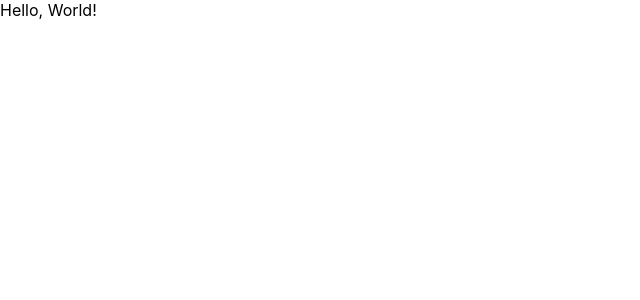
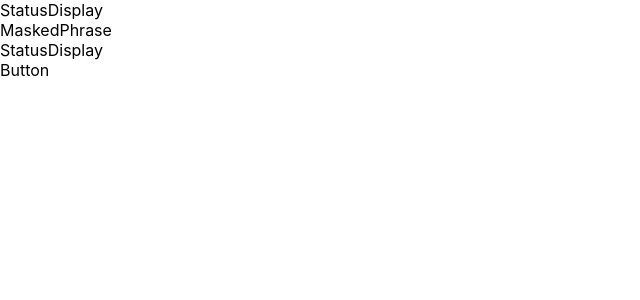
Before and after one commit to MichaelDevCom/vault, a React (Create React App) app in the folder snowman/: page / in a window 1280 px wide. Shown: the top 300 px of the page, without its empty margins (0-640 px from the left). Built offline with nearby package versions, Linux system fonts and the light colour scheme.

Commit message:
Implement application structure

```diff
--- a/snowman/src/App.js
+++ b/snowman/src/App.js
@@ -1,10 +1,10 @@
 import React from 'react';
+import GameContainer from './components/GameContainer';
 
 function App() {
+
   return (
-    <div className="App">
-      Hello, World!
-    </div>
+    <GameContainer />
   );
 }
 
--- /dev/null
+++ b/snowman/src/components/Button.js
@@ -0,0 +1,10 @@
+import React from 'react';
+
+const Button = () => {
+
+  return (
+    <div>Button</div>
+  );
+}
+
+export default Button;
--- /dev/null
+++ b/snowman/src/components/GameContainer.js
@@ -0,0 +1,15 @@
+import React from 'react';
+import GameInputs from './GameInputs';
+import GameOutputs from './GameOutputs';
+
+const GameContainer = () =>{
+
+  return (
+    <div className="game-container">
+      <GameOutputs />
+      <GameInputs />
+    </div>
+  );
+}
+
+export default GameContainer;
--- /dev/null
+++ b/snowman/src/components/GameInputs.js
@@ -0,0 +1,15 @@
+import React from 'react';
+import Keyboard from './Keyboard';
+import Button from './Button';
+
+const GameInputs = () => {
+
+  return (
+    <div>
+      <Keyboard />
+      <Button />
+    </div>
+  );
+}
+
+export default GameInputs;
--- /dev/null
+++ b/snowman/src/components/GameOutputs.js
@@ -0,0 +1,15 @@
+import React from 'react';
+import MaskedPhrase from './MaskedPhrase';
+import StatusDisplay from './StatusDisplay';
+
+const GameOutputs = () => {
+
+  return (
+    <div>
+      <StatusDisplay />
+      <MaskedPhrase />
+    </div>
+  );
+}
+
+export default GameOutputs;
--- /dev/null
+++ b/snowman/src/components/Keyboard.js
@@ -0,0 +1,10 @@
+import React from 'react';
+
+const StatusDisplay = () => {
+
+  return (
+    <div>StatusDisplay</div>
+  );
+}
+
+export default StatusDisplay;
--- /dev/null
+++ b/snowman/src/components/MaskedPhrase.js
@@ -0,0 +1,10 @@
+import React from 'react';
+
+const MaskedPhrase = () => {
+
+  return (
+    <div>MaskedPhrase</div>
+  );
+}
+
+export default MaskedPhrase;
--- /dev/null
+++ b/snowman/src/components/StatusDisplay.js
@@ -0,0 +1,10 @@
+import React from 'react';
+
+const StatusDisplay = () => {
+
+  return (
+    <div>StatusDisplay</div>
+  );
+}
+
+export default StatusDisplay;
```
